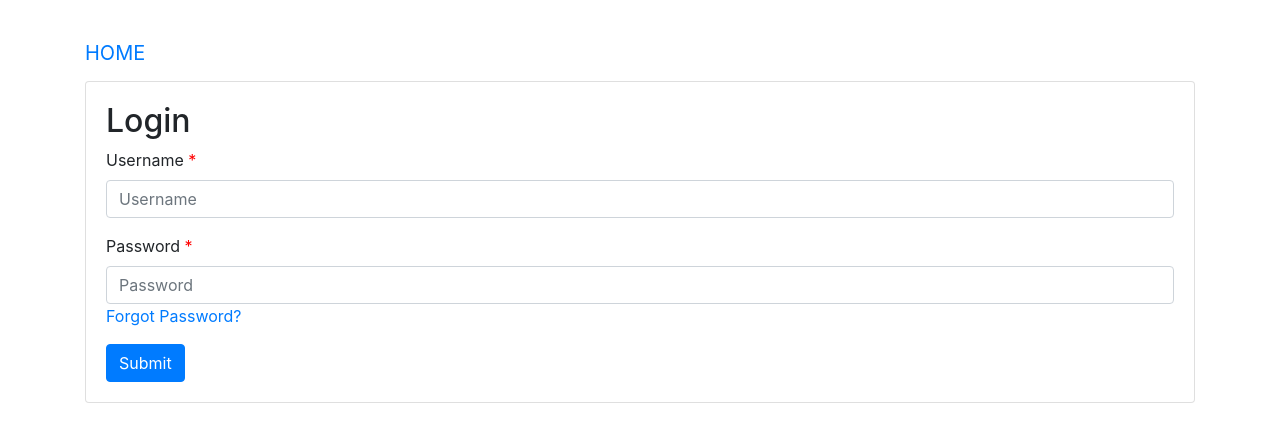
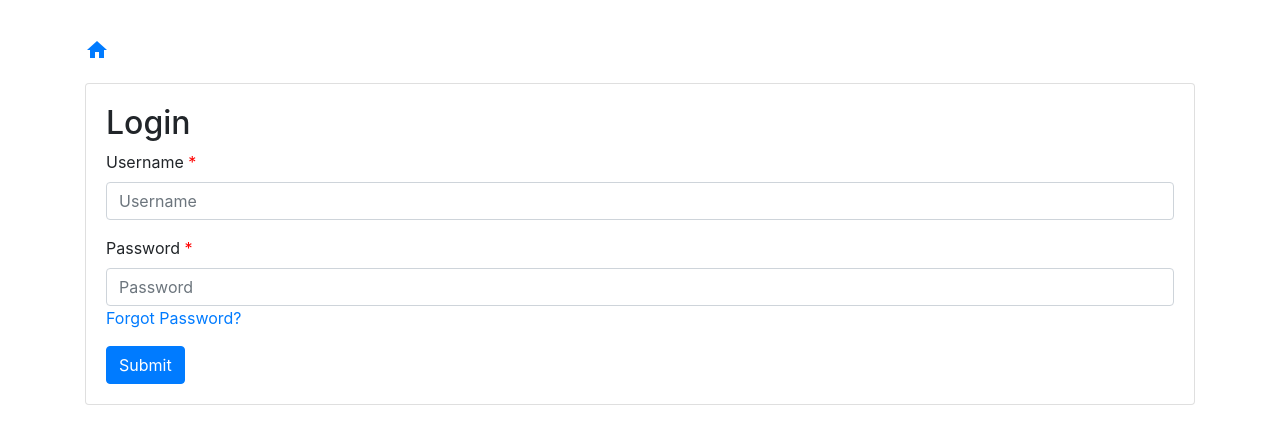
Before and after one commit to shreyaasridhar/COVID-questionnaire, a Flask app: page / in a window 1280 px wide. Shown: the top 444 px of the page. Run offline with Flask 2, Linux system fonts and the light colour scheme; some libraries are stand-ins or nearby versions.

Commit message:
Changed icon

```diff
--- a/templates/main.html
+++ b/templates/main.html
@@ -16,6 +16,8 @@
     <script src="https://ajax.googleapis.com/ajax/libs/jquery/3.5.1/jquery.min.js"></script>
     <script src="https://cdnjs.cloudflare.com/ajax/libs/popper.js/1.16.0/umd/popper.min.js"></script>
     <script src="https://maxcdn.bootstrapcdn.com/bootstrap/4.5.0/js/bootstrap.min.js"></script>
+    <link href="https://fonts.googleapis.com/icon?family=Material+Icons"
+      rel="stylesheet">
     <link type="text/css" rel="stylesheet" href="/static/css/main.css" />
     <title>Questionnaire</title>
 </head>
@@ -23,7 +25,7 @@
   <div class="navbar navbar-default navbar-fixed-top">
     <div class="container">
       <div class="navbar-header">
-        <a class="navbar-brand" href="/">HOME</a>
+        <a class="navbar-brand" href="/"><i class="material-icons">home</i></a>
       </div>
 
     </div>
```
